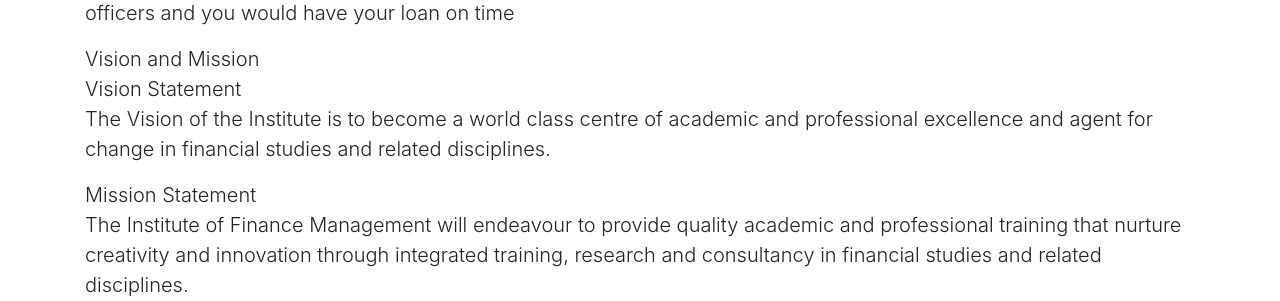
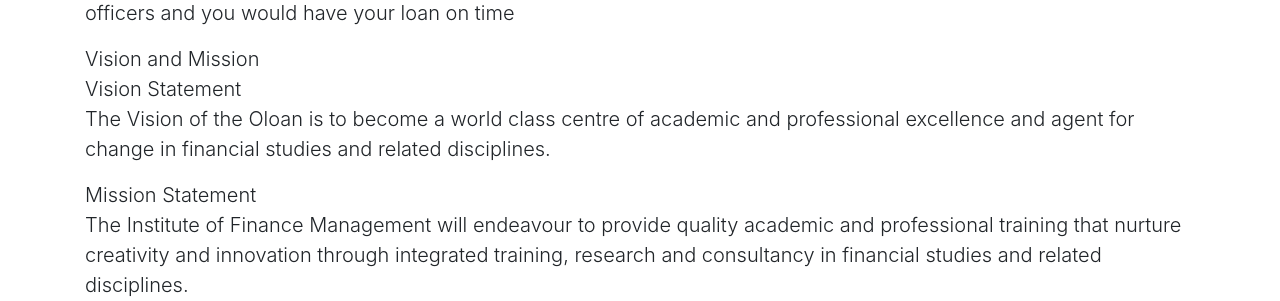
Before and after one commit to lamynn255/Oloan_project, a PHP site: page /aboutus.php in a window 1280 px wide. Shown: the part 545-846 px from the top of the page. Run offline with PHP 8.4, Linux system fonts and the light colour scheme.

Commit message:
i edit vision and mission

```diff
--- a/aboutus.php
+++ b/aboutus.php
@@ -22,7 +22,7 @@
             <div class="col-md-12">
 
               <p class="lead">Vision and Mission<br>Vision Statement <br>
-              The Vision of the Institute is to become a world class centre of academic and professional excellence and agent for change in financial studies and related disciplines.
+              The Vision of the Oloan is to become a world class centre of academic and professional excellence and agent for change in financial studies and related disciplines.
               </p>
 
               <p class="lead">Mission Statement <br>
```
